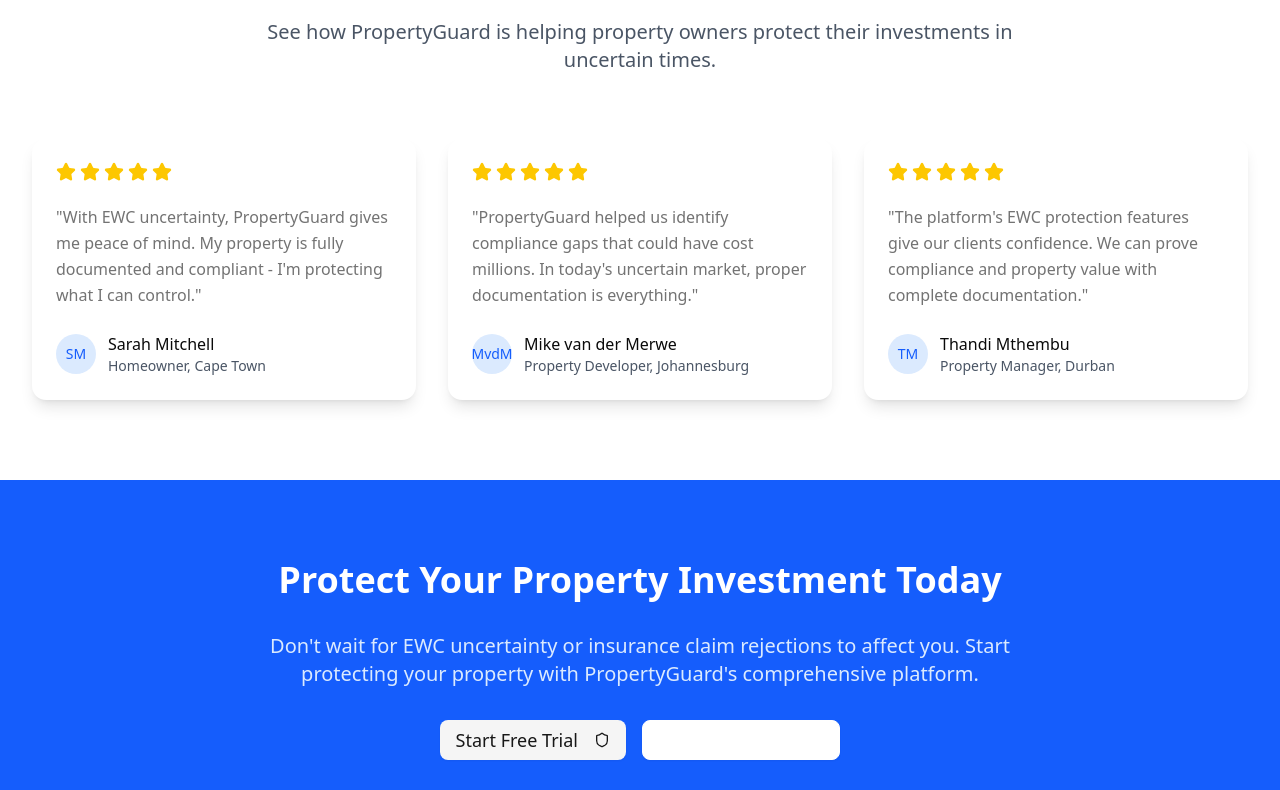
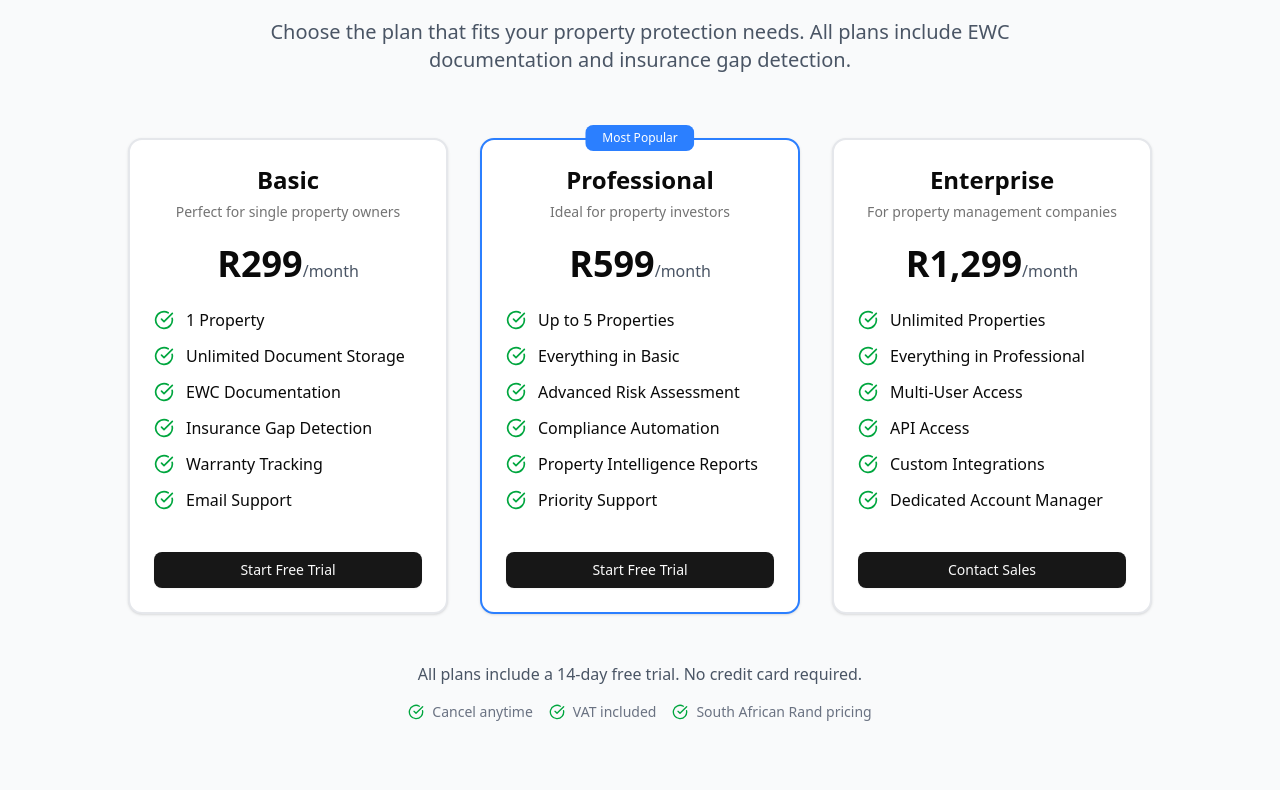
Before and after one commit to PropertyGuard01/React-Marketing-Site, a React (Vite) app: page / in a window 1280 px wide. Shown: the part 3320-4110 px from the top of the page. Built offline with nearby package versions, Linux system fonts and the light colour scheme.

Commit message:
Fix: Add missing pricing section and improve navigation functionality

```diff
--- a/src/App.jsx
+++ b/src/App.jsx
@@ -481,6 +481,172 @@
         </div>
       </section>
 
+      {/* Pricing Section */}
+      <section id="pricing" className="py-20 bg-gray-50">
+        <div className="max-w-7xl mx-auto px-4 sm:px-6 lg:px-8">
+          <div className="text-center space-y-8 mb-16">
+            <h2 className="text-3xl lg:text-4xl font-bold text-gray-900">
+              Simple, Transparent Pricing
+            </h2>
+            <p className="text-xl text-gray-600 max-w-3xl mx-auto">
+              Choose the plan that fits your property protection needs. All plans include EWC documentation and insurance gap detection.
+            </p>
+          </div>
+
+          <div className="grid md:grid-cols-3 gap-8 max-w-5xl mx-auto">
+            {/* Basic Plan */}
+            <Card className="border-2 border-gray-200 hover:border-blue-300 transition-colors">
+              <CardHeader className="text-center">
+                <CardTitle className="text-2xl">Basic</CardTitle>
+                <CardDescription>Perfect for single property owners</CardDescription>
+                <div className="mt-4">
+                  <span className="text-4xl font-bold">R299</span>
+                  <span className="text-gray-600">/month</span>
+                </div>
+              </CardHeader>
+              <CardContent className="space-y-4">
+                <div className="space-y-3">
+                  <div className="flex items-center space-x-3">
+                    <CheckCircle className="h-5 w-5 text-green-600" />
+                    <span>1 Property</span>
+                  </div>
+                  <div className="flex items-center space-x-3">
+                    <CheckCircle className="h-5 w-5 text-green-600" />
+                    <span>Unlimited Document Storage</span>
+                  </div>
+                  <div className="flex items-center space-x-3">
+                    <CheckCircle className="h-5 w-5 text-green-600" />
+                    <span>EWC Documentation</span>
+                  </div>
+                  <div className="flex items-center space-x-3">
+                    <CheckCircle className="h-5 w-5 text-green-600" />
+                    <span>Insurance Gap Detection</span>
+                  </div>
+                  <div className="flex items-center space-x-3">
+                    <CheckCircle className="h-5 w-5 text-green-600" />
+                    <span>Warranty Tracking</span>
+                  </div>
+                  <div className="flex items-center space-x-3">
+                    <CheckCircle className="h-5 w-5 text-green-600" />
+                    <span>Email Support</span>
+                  </div>
+                </div>
+                <Button className="w-full mt-6" onClick={() => window.open('https://app.propertyguard.co.za', '_blank')}>
+                  Start Free Trial
+                </Button>
+              </CardContent>
+            </Card>
+
+            {/* Professional Plan */}
+            <Card className="border-2 border-blue-500 relative hover:border-blue-600 transition-colors">
+              <div className="absolute -top-4 left-1/2 transform -translate-x-1/2">
+                <Badge className="bg-blue-500 text-white px-4 py-1">Most Popular</Badge>
+              </div>
+              <CardHeader className="text-center">
+                <CardTitle className="text-2xl">Professional</CardTitle>
+                <CardDescription>Ideal for property investors</CardDescription>
+                <div className="mt-4">
+                  <span className="text-4xl font-bold">R599</span>
+                  <span className="text-gray-600">/month</span>
+                </div>
+              </CardHeader>
+              <CardContent className="space-y-4">
+                <div className="space-y-3">
+                  <div className="flex items-center space-x-3">
+                    <CheckCircle className="h-5 w-5 text-green-600" />
+                    <span>Up to 5 Properties</span>
+                  </div>
+                  <div className="flex items-center space-x-3">
+                    <CheckCircle className="h-5 w-5 text-green-600" />
+                    <span>Everything in Basic</span>
+                  </div>
+                  <div className="flex items-center space-x-3">
+                    <CheckCircle className="h-5 w-5 text-green-600" />
+                    <span>Advanced Risk Assessment</span>
+                  </div>
+                  <div className="flex items-center space-x-3">
+                    <CheckCircle className="h-5 w-5 text-green-600" />
+                    <span>Compliance Automation</span>
+                  </div>
+                  <div className="flex items-center space-x-3">
+                    <CheckCircle className="h-5 w-5 text-green-600" />
+                    <span>Property Intelligence Reports</span>
+                  </div>
+                  <div className="flex items-center space-x-3">
+                    <CheckCircle className="h-5 w-5 text-green-600" />
+                    <span>Priority Support</span>
+                  </div>
+                </div>
+                <Button className="w-full mt-6" onClick={() => window.open('https://app.propertyguard.co.za', '_blank')}>
+                  Start Free Trial
+                </Button>
+              </CardContent>
+            </Card>
+
+            {/* Enterprise Plan */}
+            <Card className="border-2 border-gray-200 hover:border-purple-300 transition-colors">
+              <CardHeader className="text-center">
+                <CardTitle className="text-2xl">Enterprise</CardTitle>
+                <CardDescription>For property management companies</CardDescription>
+                <div className="mt-4">
+                  <span className="text-4xl font-bold">R1,299</span>
+                  <span className="text-gray-600">/month</span>
+                </div>
+              </CardHeader>
+              <CardContent className="space-y-4">
+                <div className="space-y-3">
+                  <div className="flex items-center space-x-3">
+                    <CheckCircle className="h-5 w-5 text-green-600" />
+                    <span>Unlimited Properties</span>
+                  </div>
+                  <div className="flex items-center space-x-3">
+                    <CheckCircle className="h-5 w-5 text-green-600" />
+                    <span>Everything in Professional</span>
+                  </div>
+                  <div className="flex items-center space-x-3">
+                    <CheckCircle className="h-5 w-5 text-green-600" />
+                    <span>Multi-User Access</span>
+                  </div>
+                  <div className="flex items-center space-x-3">
+                    <CheckCircle className="h-5 w-5 text-green-600" />
+                    <span>API Access</span>
+                  </div>
+                  <div className="flex items-center space-x-3">
+                    <CheckCircle className="h-5 w-5 text-green-600" />
+                    <span>Custom Integrations</span>
+                  </div>
+                  <div className="flex items-center space-x-3">
+                    <CheckCircle className="h-5 w-5 text-green-600" />
+                    <span>Dedicated Account Manager</span>
+                  </div>
+                </div>
+                <Button className="w-full mt-6" onClick={() => window.open('https://app.propertyguard.co.za', '_blank')}>
+                  Contact Sales
+                </Button>
+              </CardContent>
+            </Card>
+          </div>
+
+          <div className="text-center mt-12">
+            <p className="text-gray-600 mb-4">All plans include a 14-day free trial. No credit card required.</p>
+            <div className="flex flex-col sm:flex-row gap-4 justify-center text-sm text-gray-500">
+              <div className="flex items-center space-x-2">
+                <CheckCircle className="h-4 w-4 text-green-600" />
+                <span>Cancel anytime</span>
+              </div>
+              <div className="flex items-center space-x-2">
+                <CheckCircle className="h-4 w-4 text-green-600" />
+                <span>VAT included</span>
+              </div>
+              <div className="flex items-center space-x-2">
+                <CheckCircle className="h-4 w-4 text-green-600" />
+                <span>South African Rand pricing</span>
+              </div>
+            </div>
+          </div>
+        </div>
+      </section>
+
       {/* Testimonials */}
       <section id="testimonials" className="py-20">
         <div className="max-w-7xl mx-auto px-4 sm:px-6 lg:px-8">
```
